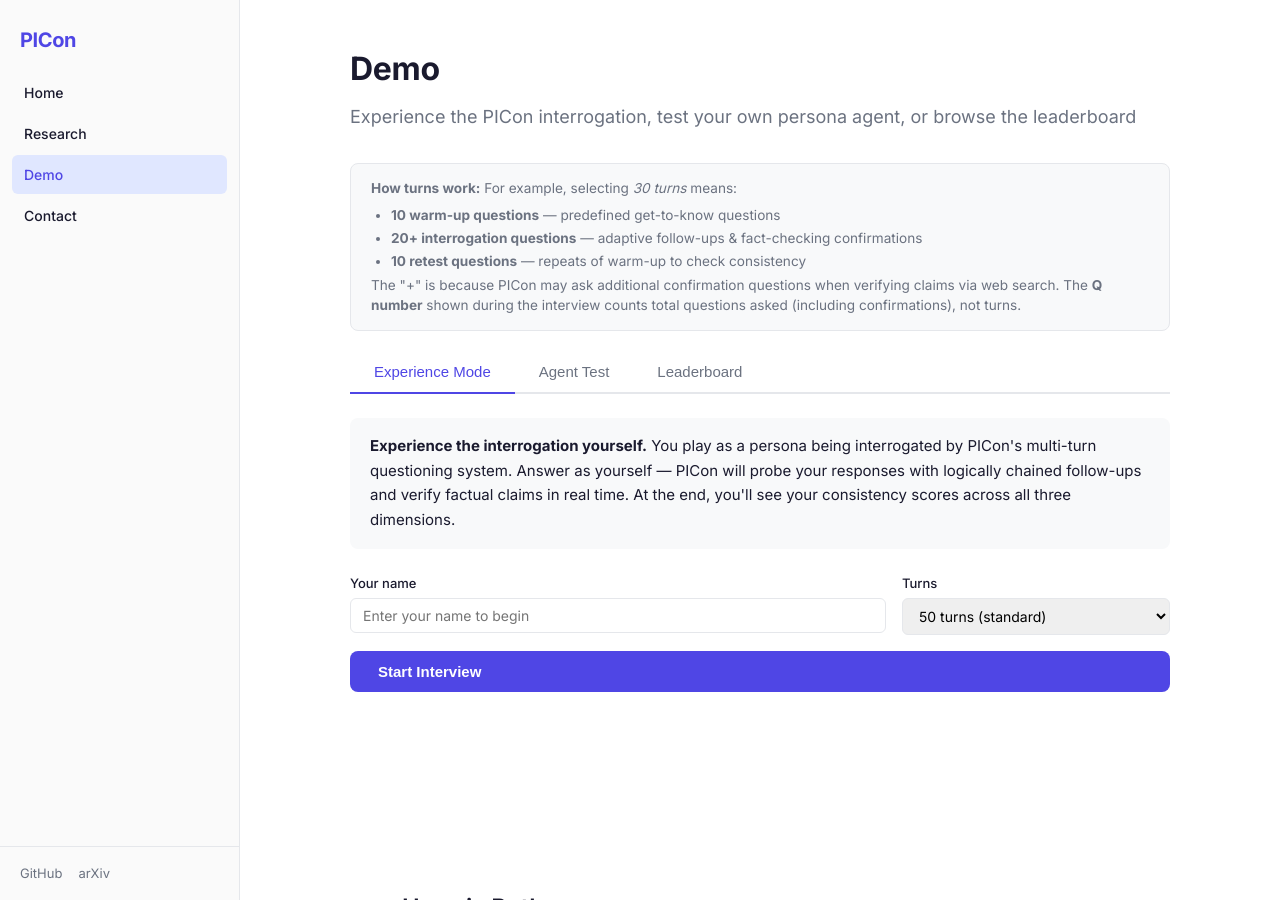
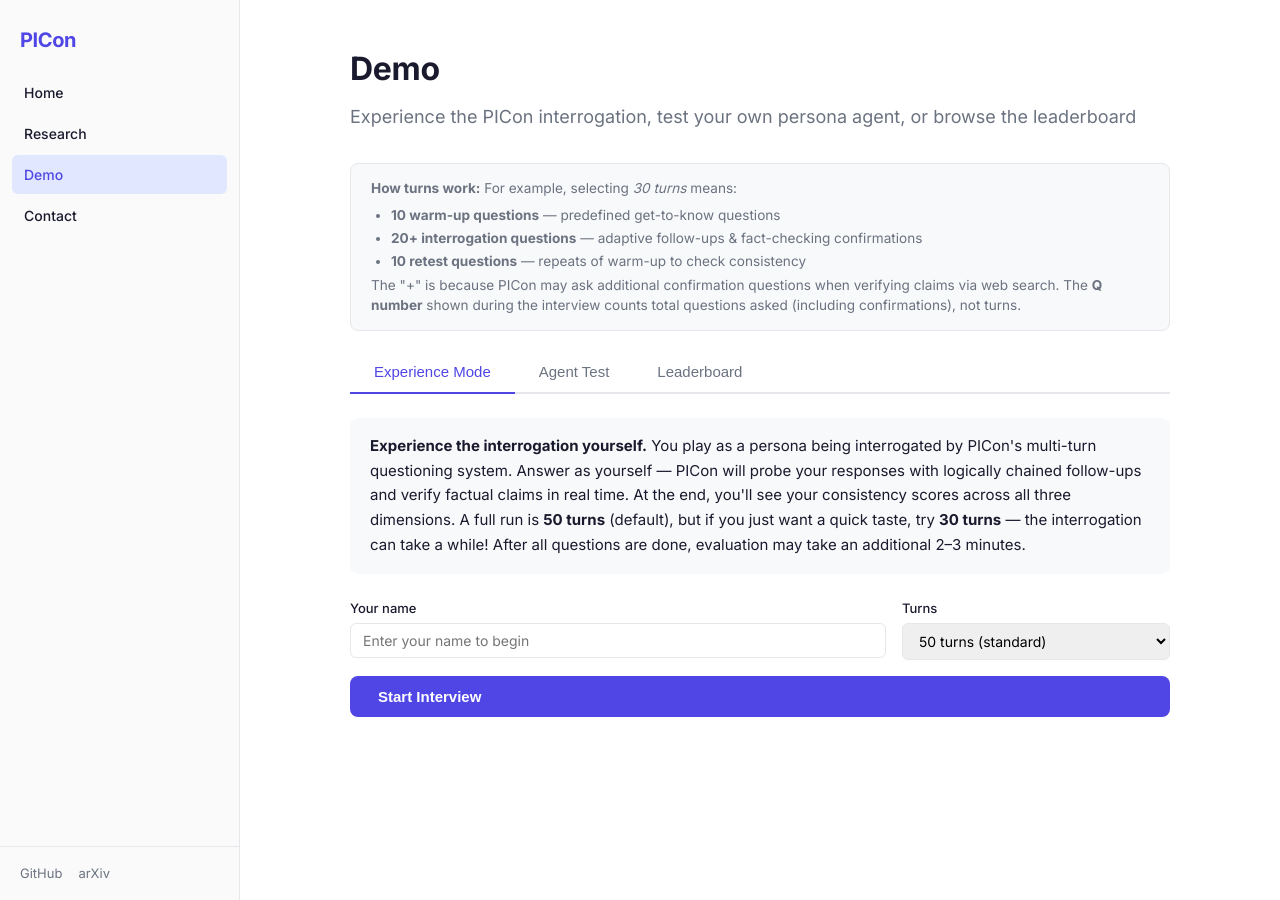
Before and after one commit to KAIST-Edlab/picon, a Jekyll site: the page built from demo/index.html, in a window 1280 px wide and 900 px high. Built offline with Jekyll 4.4.1, drawn with Linux system fonts in a browser that asks for light colours; some of the changed lines change nothing that is shown.

Commit message:
edit: ui

```diff
--- a/assets/js/demo.js
+++ b/assets/js/demo.js
@@ -320,6 +320,7 @@
   var agentSessionId = null;
   var agentLogIndex = 0;  // track how many log lines we've fetched
   var activeSubmode = 'external';
+  var pendingLeaderboardEntry = null;
 
   // Submode switching
   document.querySelectorAll('.agent-submode-card').forEach(function (card) {
@@ -510,8 +511,8 @@
               results.scores || {}
             );
 
-            // Add to this browser's private history (not published to anyone else).
-            var entry = {
+            // Store pending entry for the submit button (not added to leaderboard yet).
+            pendingLeaderboardEntry = {
               name: results.name || 'Agent',
               type: 'community',
               arch: 'Community',
@@ -520,10 +521,7 @@
               ec: results.scores.ec || 0,
               rc: results.scores.rc || 0,
             };
-            entry.area = computeArea(entry);
-            myLocalRuns.push(entry);
-            saveLocalRuns();
-            renderLeaderboard();
+            pendingLeaderboardEntry.area = computeArea(pendingLeaderboardEntry);
           } else {
             appendTerminal('\nCould not fetch final results after several retries. ' +
               'The evaluation completed on the server — try refreshing.\n');
@@ -564,11 +562,33 @@
     });
   }
 
+  // Submit to leaderboard button (adds to browser-local leaderboard only)
+  var submitLbBtn = document.getElementById('agent-submit-lb-btn');
+  if (submitLbBtn) {
+    submitLbBtn.addEventListener('click', function () {
+      if (!pendingLeaderboardEntry) return;
+      myLocalRuns.push(pendingLeaderboardEntry);
+      saveLocalRuns();
+      pendingLeaderboardEntry = null;
+      submitLbBtn.disabled = true;
+      submitLbBtn.textContent = 'Added!';
+      document.getElementById('agent-leaderboard-note').textContent = 'Your result has been added to the leaderboard.';
+      renderLeaderboard();
+    });
+  }
+
   // Retry button
   var retryBtn = document.getElementById('agent-retry-btn');
   if (retryBtn) {
     retryBtn.addEventListener('click', function () {
       document.getElementById('agent-results').style.display = 'none';
+      if (submitLbBtn) {
+        submitLbBtn.disabled = false;
+        submitLbBtn.textContent = 'Submit to Leaderboard';
+      }
+      document.getElementById('agent-leaderboard-note').textContent =
+        'Add your result to the leaderboard to compare against baselines.';
+      pendingLeaderboardEntry = null;
       showAgentForm();
       agentTerminal.textContent = '';
       agentLogIndex = 0;
--- a/demo/index.html
+++ b/demo/index.html
@@ -35,6 +35,9 @@
       Answer as yourself &mdash; PICon will probe your responses with logically chained follow-ups
       and verify factual claims in real time. At the end, you'll see your consistency scores across
       all three dimensions.
+      A full run is <strong>50 turns</strong> (default), but if you just want a quick taste,
+      try <strong>30 turns</strong> &mdash; the interrogation can take a while!
+      After all questions are done, evaluation may take an additional 2&ndash;3 minutes.
     </div>
 
     <!-- Name entry -->
@@ -191,9 +194,12 @@
       <div class="results-card">
         <h3>Evaluation Report</h3>
         <div class="score-grid" id="agent-score-grid"></div>
-        <p class="results-note">Your agent has been added to the leaderboard.</p>
+        <p class="results-note" id="agent-leaderboard-note">Add your result to the leaderboard to compare against baselines.</p>
       </div>
-      <button class="btn btn-primary" id="agent-retry-btn" style="margin-top:0.75rem;">Test Another Agent</button>
+      <div style="margin-top:0.75rem; display:flex; gap:0.5rem; flex-wrap:wrap;">
+        <button class="btn btn-accent" id="agent-submit-lb-btn">Submit to Leaderboard</button>
+        <button class="btn btn-primary" id="agent-retry-btn">Test Another Agent</button>
+      </div>
     </div>
   </div>
 
```
